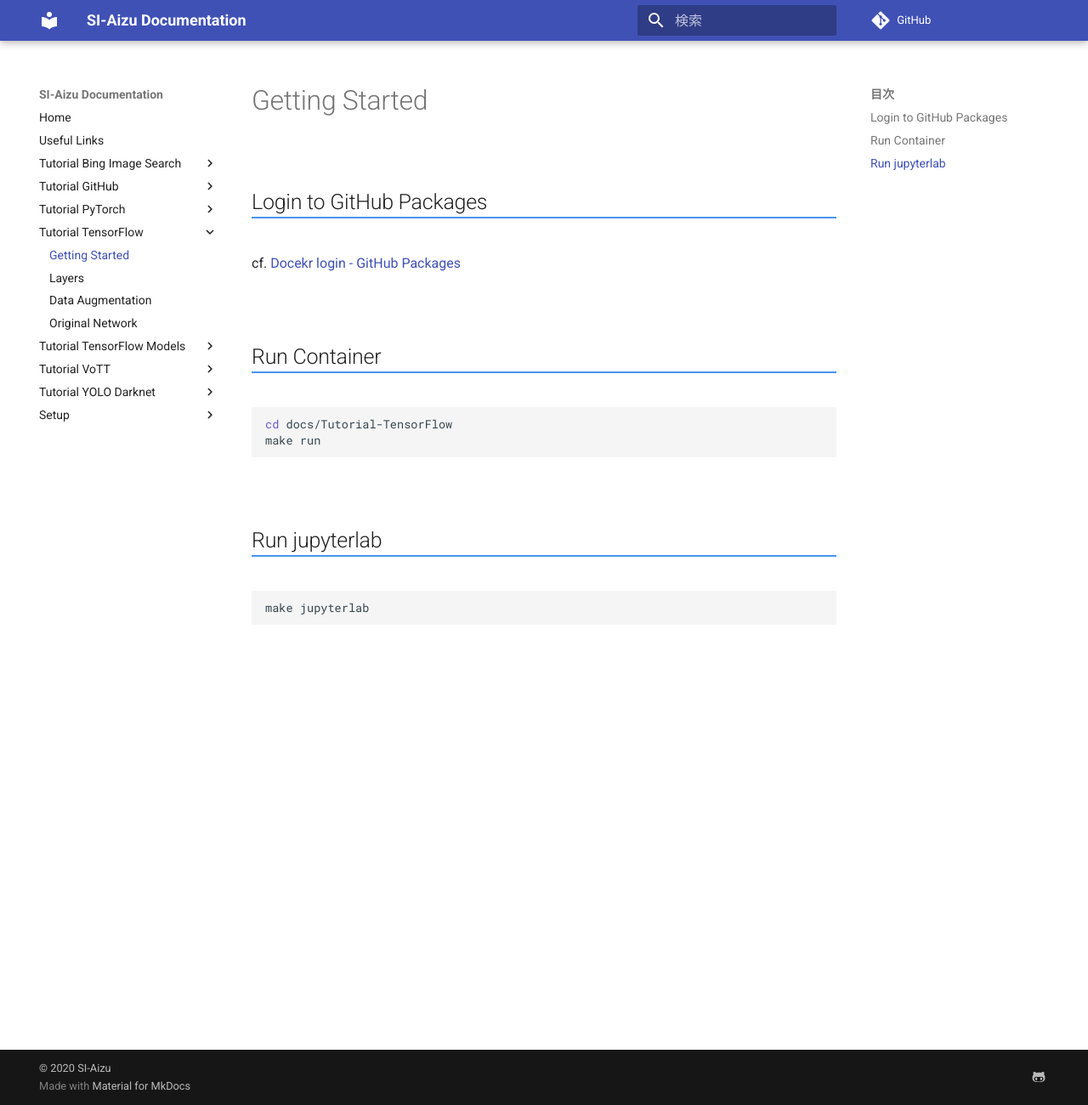
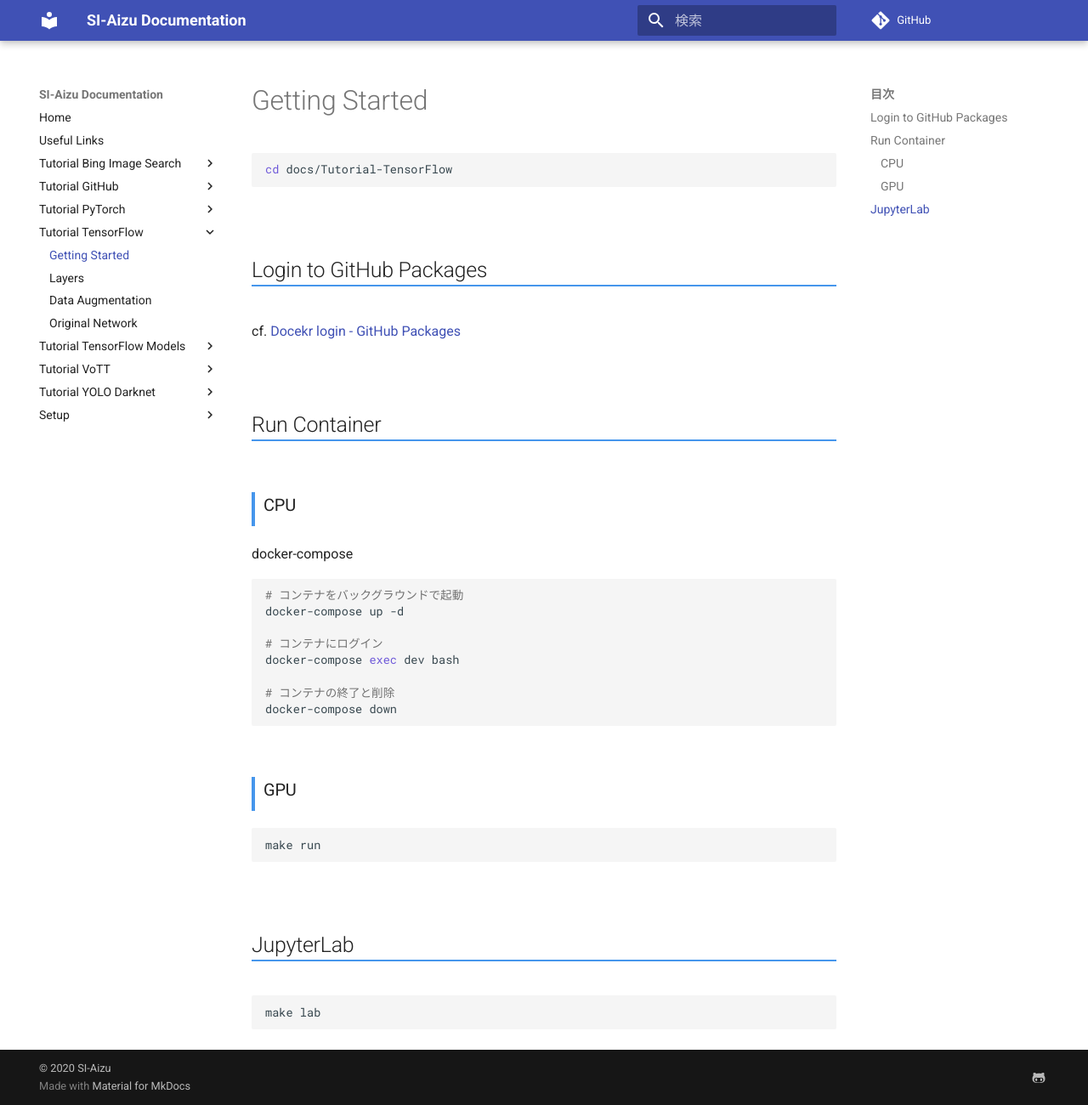
Before and after one commit to SI-Aizu/documentation, an MkDocs documentation site: the page built from docs/Tutorial-TensorFlow/index.md, in a window 1280 px wide and 1300 px high. Shown: the whole window at 85% size. Built offline with MkDocs 1.6.1 and Material for MkDocs 9.7.7, drawn with Linux system fonts in a browser that asks for light colours; comment, search, counter and statistics services are not loaded.

Commit message:
add docker-compose.yml (#179)

````diff
--- a/docs/Tutorial-PyTorch/docker-compose.yml
+++ b/docs/Tutorial-PyTorch/docker-compose.yml
@@ -9,7 +9,7 @@
         - 'docker.pkg.github.com/si-aizu/documentation/pytorch:v1.5.1'
     container_name: siaizu_documentation_pytorch
     ports:
-      - 8888:8888
+      - 8000:8000
     volumes:
       - ${PWD}:/src
     stdin_open: true
--- a/docs/Tutorial-TensorFlow/index.md
+++ b/docs/Tutorial-TensorFlow/index.md
@@ -1,4 +1,8 @@
 # Getting Started
+
+```sh
+cd docs/Tutorial-TensorFlow
+```
 
 
 
@@ -10,15 +14,31 @@
 
 ## Run Container
 
+### CPU
+
+docker-compose
+
 ```sh
-cd docs/Tutorial-TensorFlow
+# コンテナをバックグラウンドで起動
+docker-compose up -d
+
+# コンテナにログイン
+docker-compose exec dev bash
+
+# コンテナの終了と削除
+docker-compose down
+```
+
+### GPU
+
+```sh
 make run
 ```
 
 
 
-## Run jupyterlab
+## JupyterLab
 
 ```sh
-make jupyterlab
+make lab
 ```
````
Also changed, not shown: docs/Tutorial-PyTorch/index.md (+8 -2 lines), docs/Tutorial-TensorFlow/docker-compose.yml (added, +18 -0 lines), 3 other files.
